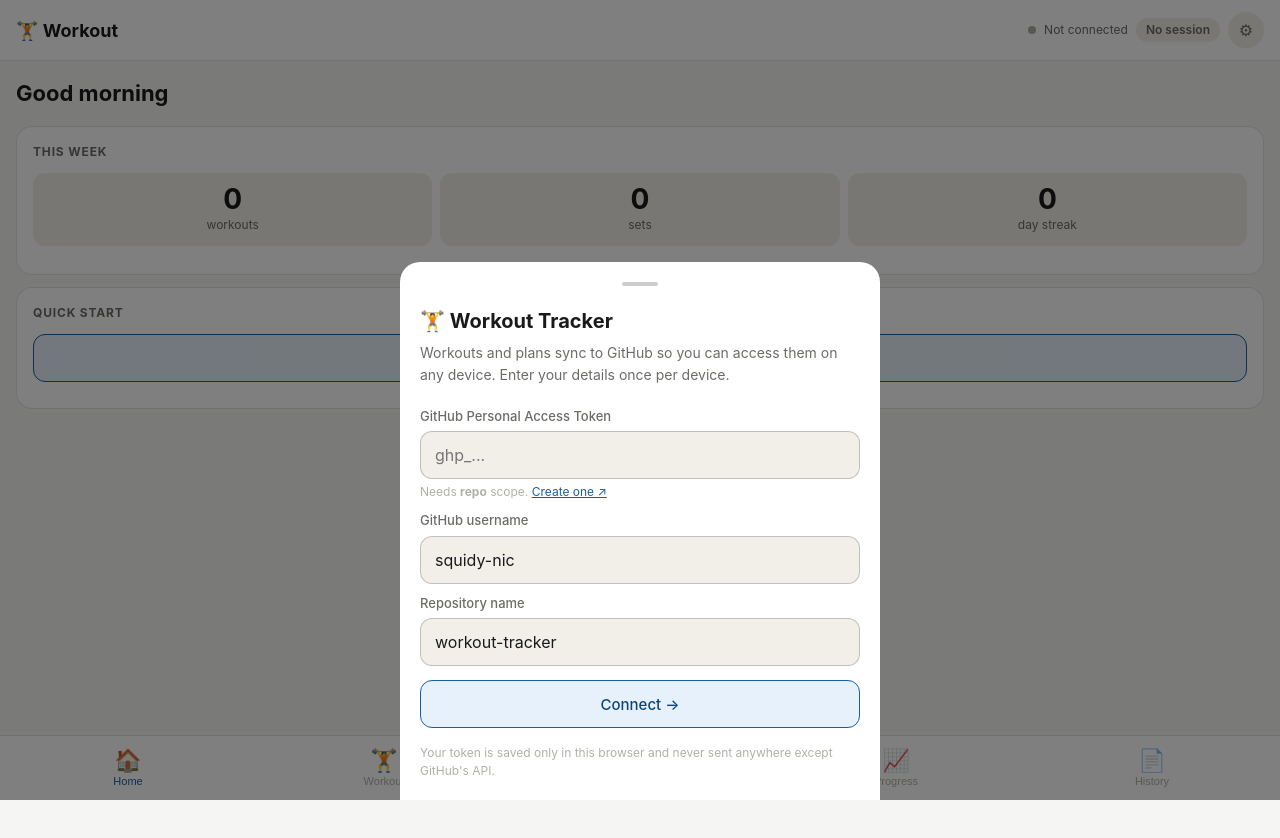
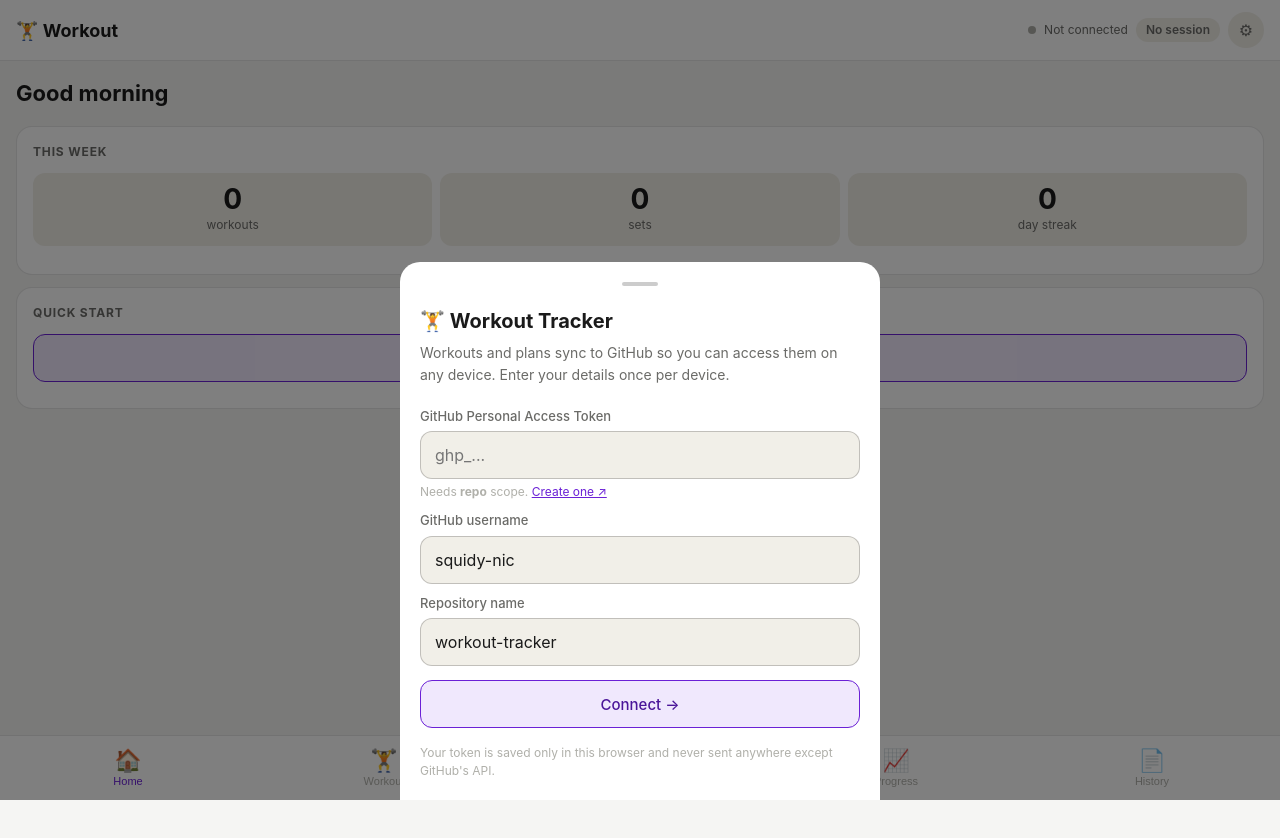
Before and after one commit to squidy-nic/workout-tracker, a plain HTML site: page index.html in a window 1280 px wide. Drawn offline with nearby package versions, Linux system fonts and the light colour scheme.

Commit message:
Purple color scheme + revert to GitHub sync

```diff
--- a/index.html
+++ b/index.html
@@ -18,7 +18,7 @@
     --bg:#f5f5f3; --surface:#fff; --surface2:#f1efe8;
     --border:rgba(0,0,0,0.1); --border2:rgba(0,0,0,0.2);
     --text:#1a1a1a; --text2:#6b6b68; --text3:#b0b0aa;
-    --blue:#185fa5; --blue-bg:#e6f1fb; --blue-text:#0c447c;
+    --blue:#6b21d6; --blue-bg:#f0e8fd; --blue-text:#4a1599;
     --green:#3b6d11; --green-bg:#eaf3de; --green-text:#27500a;
     --red:#a32d2d; --red-bg:#fcebeb; --red-text:#791f1f;
     --amber-bg:#faeeda; --amber-text:#854f0b;
@@ -32,7 +32,7 @@
       --bg:#1c1c1a; --surface:#252523; --surface2:#2e2e2b;
       --border:rgba(255,255,255,0.1); --border2:rgba(255,255,255,0.18);
       --text:#f0ede6; --text2:#a0a09b; --text3:#5a5a56;
-      --blue:#85b7eb; --blue-bg:#042c53; --blue-text:#b5d4f4;
+      --blue:#c084fc; --blue-bg:#2d1254; --blue-text:#e4b8ff;
       --green:#97c459; --green-bg:#173404; --green-text:#c0dd97;
       --red:#f09595; --red-bg:#501313; --red-text:#f7c1c1;
       --amber-bg:#412402; --amber-text:#fac775;
@@ -509,7 +509,6 @@
   try{
     const r=await ghFetch(`/repos/${cfg.owner}/${cfg.repo}/contents/data.json`);
     if(r.status===404){
-      // Try old workouts.json format
       const r2=await ghFetch(`/repos/${cfg.owner}/${cfg.repo}/contents/workouts.json`);
       if(r2.status===404){workouts=[];plans=[];fileSha=null;}
       else{
@@ -517,7 +516,7 @@
         const raw=JSON.parse(atob(d.content.replace(/\n/g,'')));
         workouts=Array.isArray(raw)?raw:(raw.workouts||[]);
         plans=Array.isArray(raw)?[]:(raw.plans||[]);
-        fileSha=null; // will create new data.json
+        fileSha=null;
       }
       setSyncStatus('green',cfg.owner+'/'+cfg.repo); return true;
     }
```
